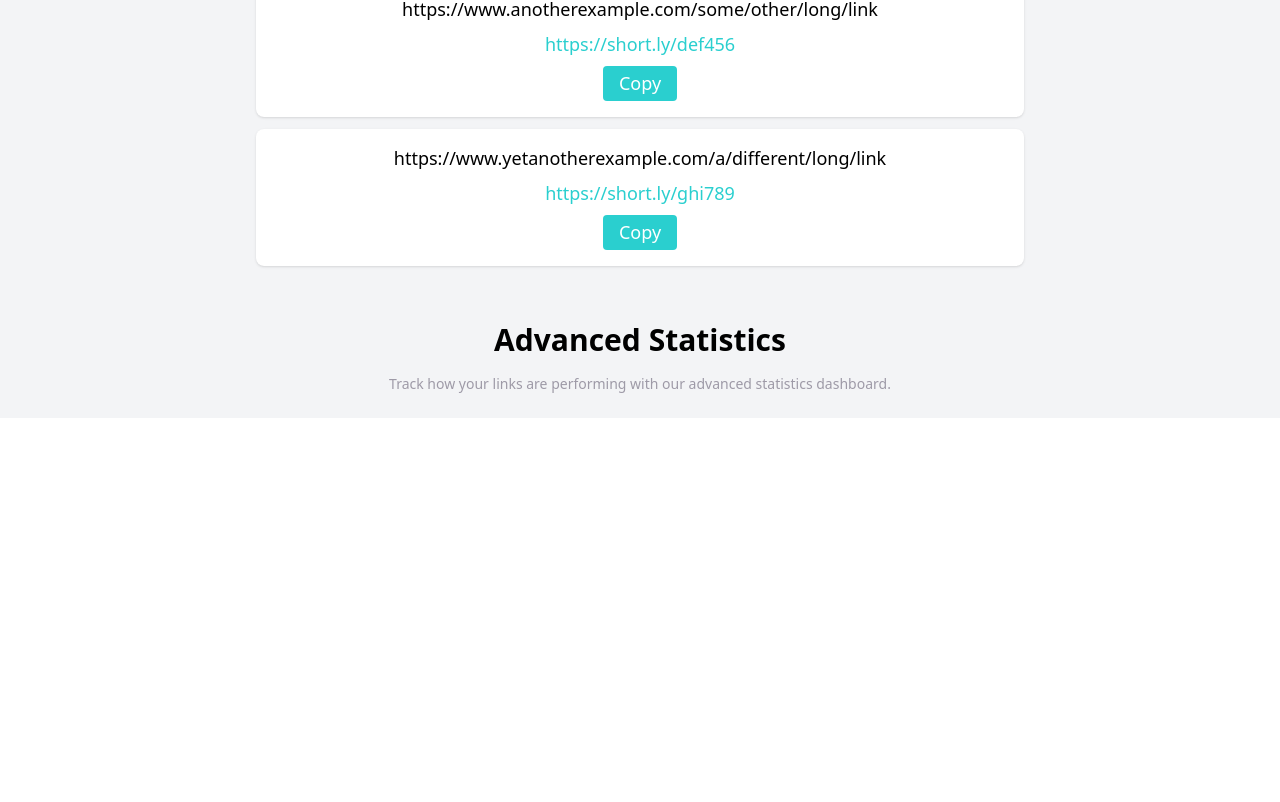
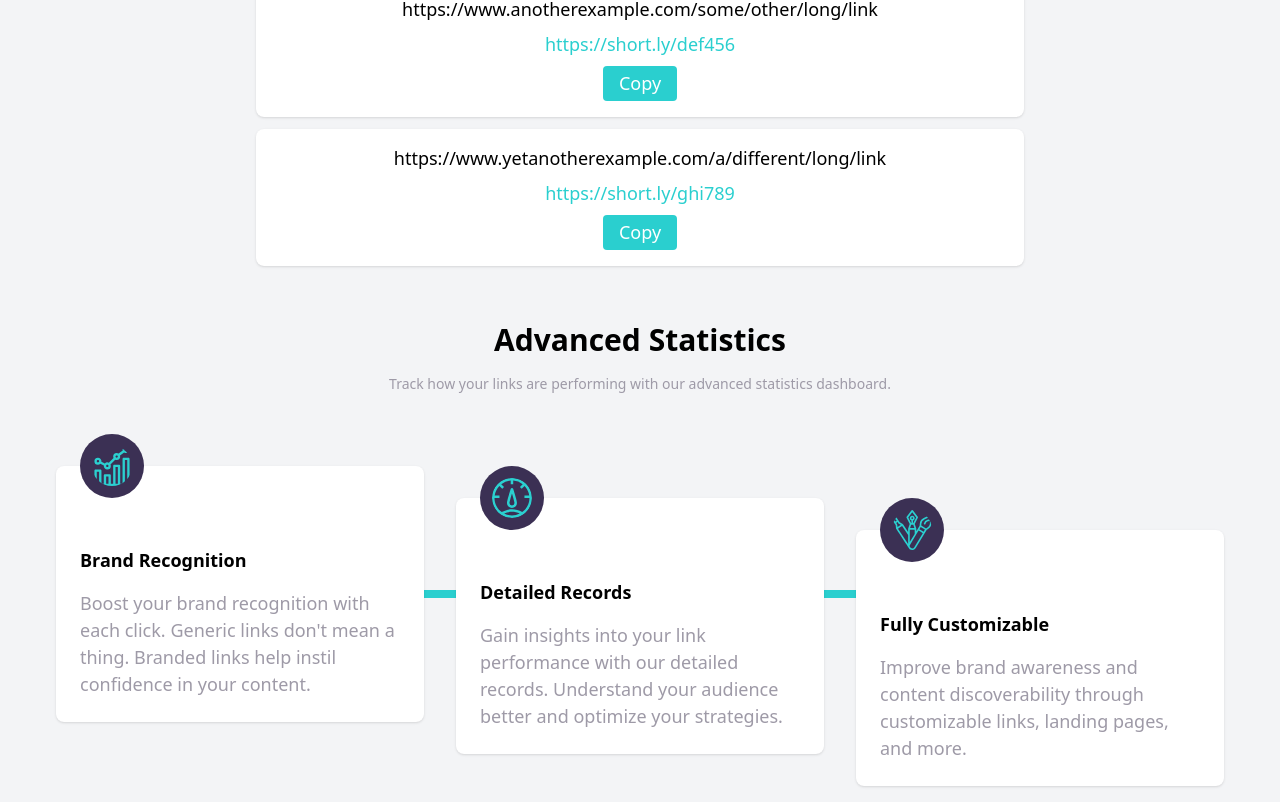
Before and after one commit to ysrckr/fem-url-shortening, a Next.js app: page / in a window 1280 px wide. Shown: the part 752-1554 px from the top of the page. Before the commit the page ends 1170 px from the top, so only its background shows below. Built offline with nearby package versions, Linux system fonts and the light colour scheme.

Commit message:
Add Card component and integrate it into Home page for displaying statistics

```diff
--- a/src/app/page.tsx
+++ b/src/app/page.tsx
@@ -1,8 +1,40 @@
+import { Card } from "@/components/card";
 import Image from "next/image";
 import Link from "next/link";
 import { Shortener } from "@/components/shortener";
 import { ShortenerSkeleton } from "@/components/skeletons/shortener.skeleton";
 import { Suspense } from "react";
+import { cn } from "@/utils/cn";
+
+const cards = [
+  {
+    title: "Brand Recognition",
+    content:
+      "Boost your brand recognition with each click. Generic links don't mean a thing. Branded links help instil confidence in your content.",
+    image: {
+      src: "/icon-brand-recognition.svg",
+      alt: "Brand Recognition",
+    },
+  },
+  {
+    title: "Detailed Records",
+    content:
+      "Gain insights into your link performance with our detailed records. Understand your audience better and optimize your strategies.",
+    image: {
+      src: "/icon-detailed-records.svg",
+      alt: "Detailed Records",
+    },
+  },
+  {
+    title: "Fully Customizable",
+    content:
+      "Improve brand awareness and content discoverability through customizable links, landing pages, and more.",
+    image: {
+      src: "/icon-fully-customizable.svg",
+      alt: "Fully Customizable",
+    },
+  },
+];
 
 export default function Home() {
   return (
@@ -38,10 +70,13 @@ export default function Home() {
           </div>
         </div>
       </section>
-      <section className="bg-gray-100 px-4">
+      <section className="bg-gray-100">
+        {" "}
         <Suspense fallback={<ShortenerSkeleton />}>
           <Shortener />
         </Suspense>
+      </section>
+      <section className="bg-gray-100 px-4 pb-8">
         <div className="container m-auto text-center py-6 px-4">
           <h2 className="mb-4 font-bold text-3xl">Advanced Statistics</h2>
           <p className="text-gray-5 max-w-lg m-auto text-sm">
@@ -49,6 +84,24 @@ export default function Home() {
             dashboard.
           </p>
         </div>
+        <div className="container flex justify-between mx-auto gap-6 flex-col lg:flex-row lg:gap-4 lg:px-8 my-6 relative after:absolute after:bg-blue-4 after:h-2 after:w-3/4 after:top-1/2 after:left-1/2 after:-translate-y-1/2 after:-translate-x-1/2 after:z-0">
+          {cards?.length > 0 ? (
+            cards.map((card, index) => {
+              return (
+                <Card
+                  key={card.title}
+                  {...card}
+                  className={cn("z-10", {
+                    "lg:translate-y-8": index === 1,
+                    "lg:translate-y-16": index === 2,
+                  })}
+                />
+              );
+            })
+          ) : (
+            <p>No cards available</p>
+          )}
+        </div>
       </section>
     </main>
   );
--- /dev/null
+++ b/src/components/card.tsx
@@ -0,0 +1,34 @@
+import Image from "next/image";
+import React from "react";
+import { cn } from "@/utils/cn";
+
+export type ImageProps = {
+  src: string;
+  alt: string;
+};
+
+type CardProps = {
+  title: string;
+  content: string;
+  image: ImageProps;
+} & React.HTMLAttributes<HTMLDivElement>;
+
+export const Card = ({ title, content, image, ...props }: CardProps) => (
+  <div
+    {...props}
+    className={cn(
+      "bg-white rounded-lg shadow flex flex-col max-w-sm gap-4 pt-0 px-6 pb-6 mx-auto my-6",
+      props.className
+    )}
+  >
+    <Image
+      src={image.src}
+      alt={image.alt}
+      className="object-cover rounded-full bg-purple-95 p-3 -translate-y-8 mx-auto lg:mx-0"
+      width={64}
+      height={64}
+    />
+    <h3 className="font-bold text-lg">{title}</h3>
+    <p className="text-gray-5 max-w-xs">{content}</p>
+  </div>
+);
```
